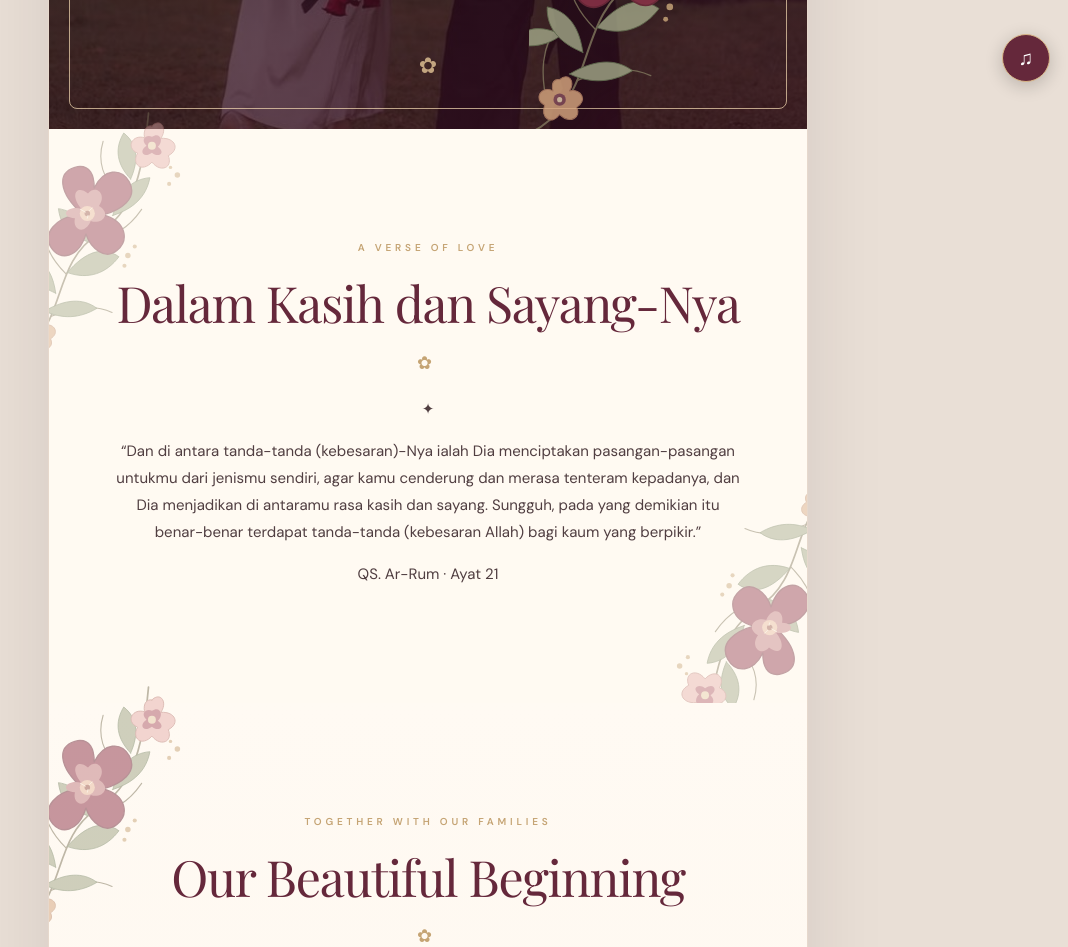
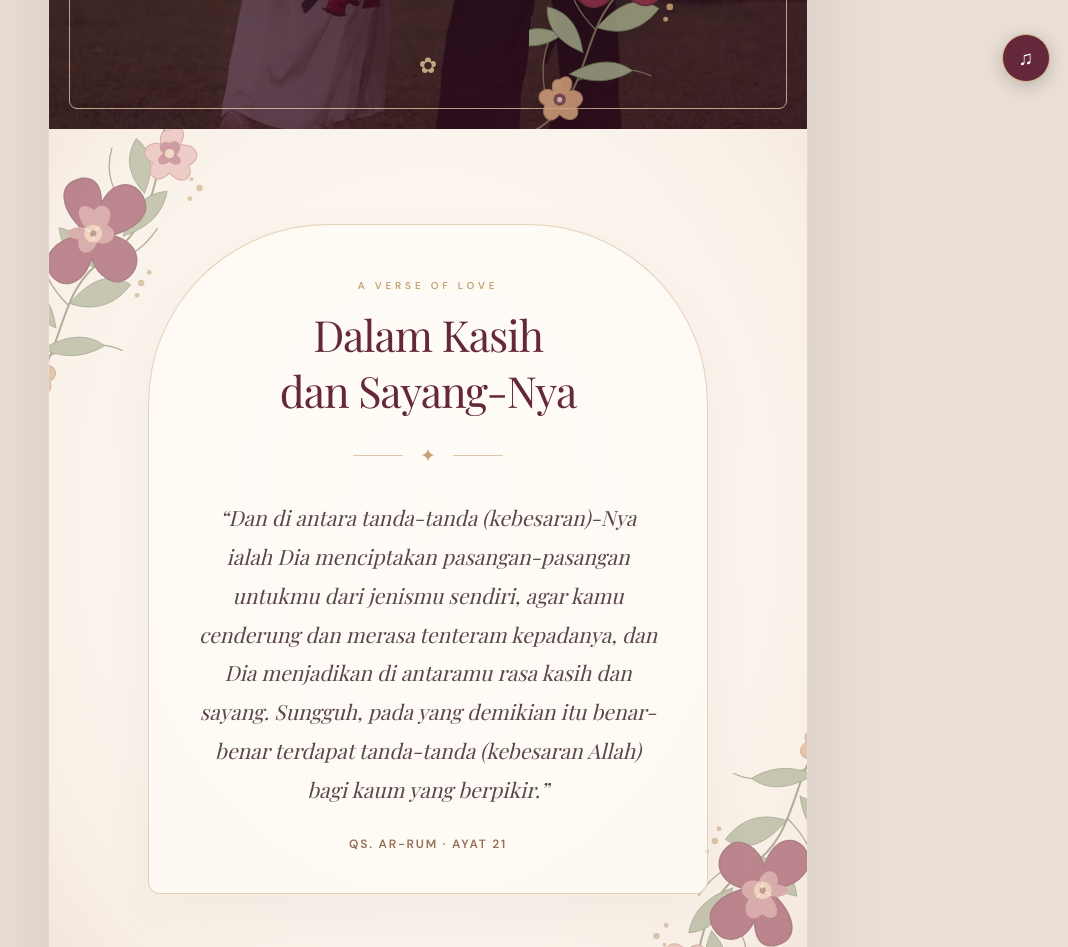
Before and after one commit to ardi08193/wedding-invitation, a plain HTML site: page index.html in a window 1280 px wide. Shown: the part 700-1647 px from the top of the page, without its empty margins (212-1280 px from the left). Drawn offline with nearby package versions, Linux system fonts and the light colour scheme; a web font is replaced by a local one.

Commit message:
Style translation-only Quran verse slide in Romantic Floral theme

```diff
--- a/style.css
+++ b/style.css
@@ -340,3 +340,84 @@ footer .script{color:#fff4ea;line-height:1.7}
   margin-left:auto;
   margin-right:auto;
 }
+
+
+/* Indonesian translation-only Ar-Rum 21 interlude */
+#quran-verse.verse-section{
+  position:relative;
+  display:flex;
+  flex-direction:column;
+  align-items:center;
+  justify-content:center;
+  min-height:85svh;
+  padding:95px clamp(24px,6vw,70px);
+  background:radial-gradient(ellipse at 50% 45%,#fffdf8 0%,#f9f1e8 77%,#f2e5db 100%);
+  color:var(--wine);
+  overflow:hidden;
+}
+#quran-verse::before,#quran-verse::after{
+  opacity:.56;
+  width:clamp(150px,33vw,260px);
+  height:clamp(205px,44vw,355px);
+}
+#quran-verse::before{left:-46px;top:-38px}
+#quran-verse::after{right:-46px;bottom:-44px}
+#quran-verse .verse-shell{
+  width:100%;
+  max-width:560px;
+  position:relative;
+  z-index:1;
+  margin:0 auto;
+  padding:42px clamp(12px,4vw,34px) 38px;
+  border:1px solid #c5a47477;
+  border-radius:180px 180px 12px 12px;
+  background:rgba(255,251,246,.74);
+  box-shadow:0 20px 55px #4b27300c;
+}
+#quran-verse h2{
+  font-size:clamp(29px,6.5vw,43px);
+  margin:12px auto 8px;
+  line-height:1.3;
+}
+#quran-verse h2::after{display:none}
+#quran-verse .verse-divider{
+  display:flex;
+  justify-content:center;
+  align-items:center;
+  gap:17px;
+  color:var(--gold);
+  font-size:19px;
+  margin:20px auto 25px;
+}
+#quran-verse .verse-divider::before,
+#quran-verse .verse-divider::after{
+  content:"";
+  width:50px;
+  height:1px;
+  background:#c5a47495;
+}
+#quran-verse .verse-translation{
+  margin:0 auto;
+  max-width:460px;
+  padding:0;
+  border:0;
+  color:#59464a;
+  font-family:"Playfair Display",Georgia,serif;
+  font-style:italic;
+  font-size:clamp(16px,3.2vw,21px);
+  line-height:1.85;
+  text-wrap:pretty;
+}
+#quran-verse .verse-reference{
+  margin:25px auto 0;
+  color:#976e57;
+  font-size:12px;
+  font-weight:600;
+  letter-spacing:1.8px;
+  text-transform:uppercase;
+}
+@media(max-width:420px){
+  #quran-verse.verse-section{padding:78px 17px;min-height:auto}
+  #quran-verse .verse-shell{padding:43px 17px 38px}
+  #quran-verse .verse-translation{font-size:16px;line-height:1.8}
+}
```
